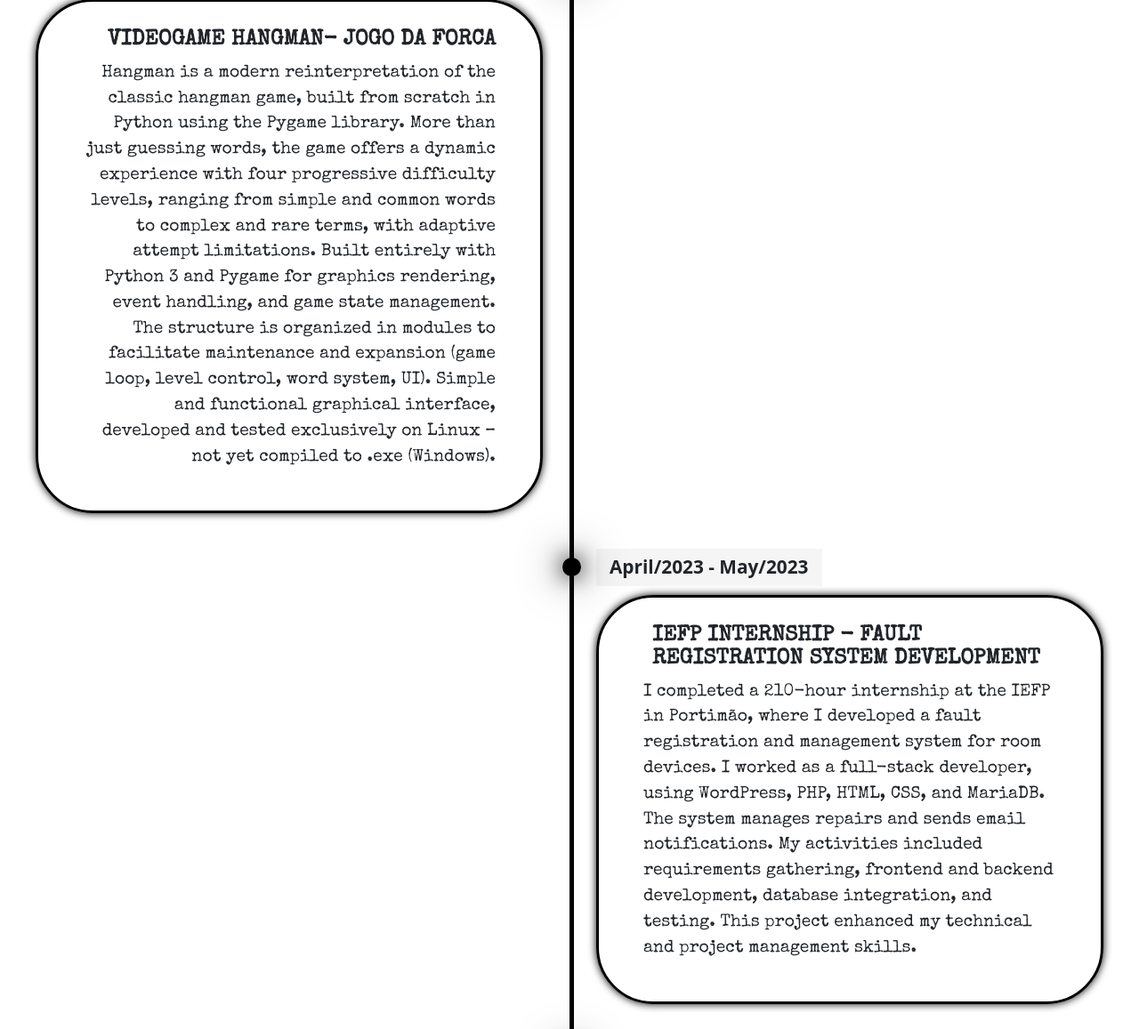
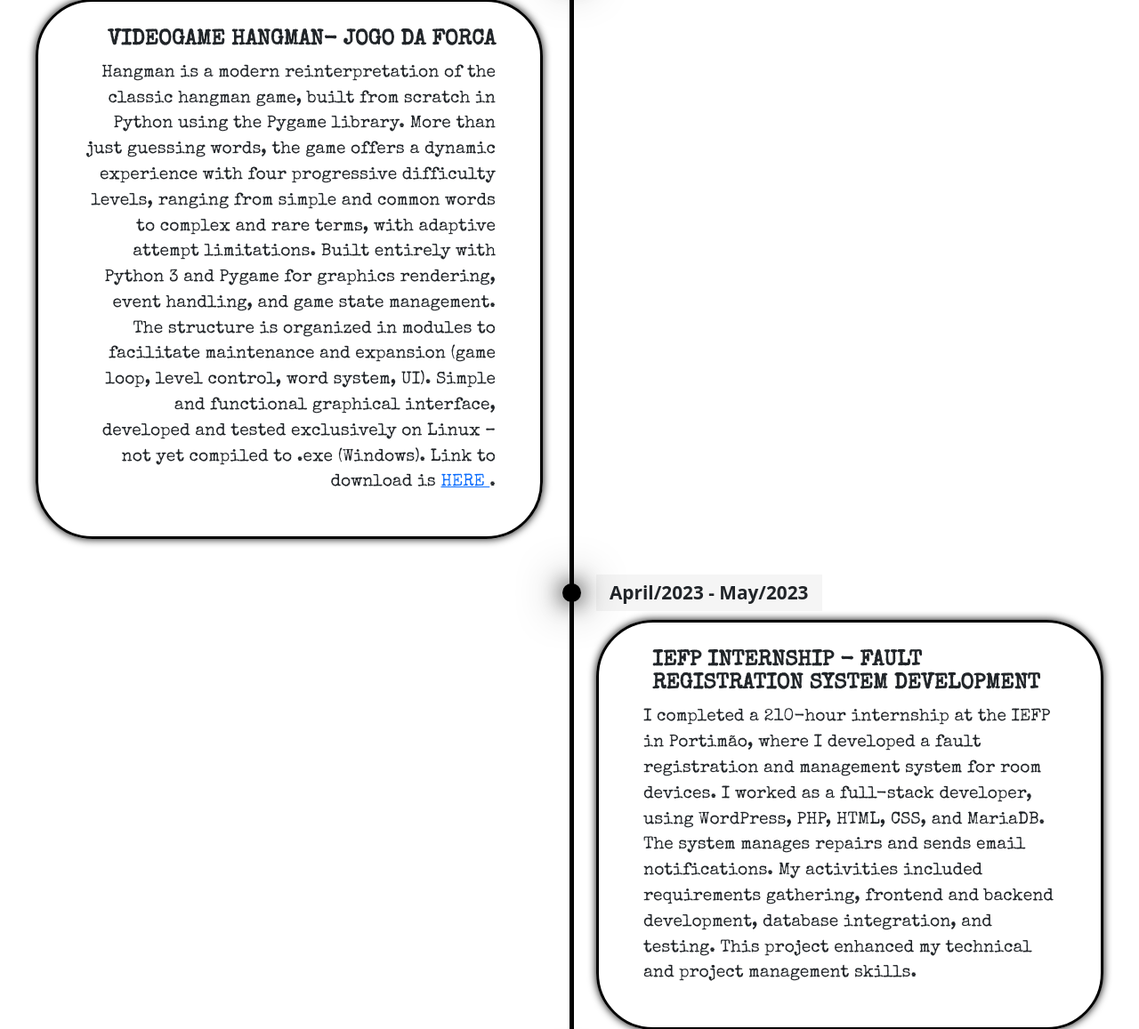
Before and after one commit to mrld-rodrigues/amiraldo_protifolio_flask, a Flask app: page /resume in a window 1280 px wide. Shown: the part 3233-4390 px from the top of the page at 89% size. Run offline with Flask 3, Linux system fonts and the light colour scheme; some libraries are stand-ins or nearby versions.

Commit message:
fix downloads links

```diff
--- a/app/templates/resume.html
+++ b/app/templates/resume.html
@@ -210,6 +210,12 @@
                             in modules to facilitate maintenance and expansion (game loop,
                             level control, word system, UI). Simple and functional graphical interface,
                             developed and tested exclusively on Linux – not yet compiled to .exe (Windows).
+
+                            Link to download is <a href="{{ url_for('main.download_file', filename='JogoDaForca') }}" class="link" target="_blank">
+                            <span id="downgame" class="link__text">
+                                HERE
+                            </span>
+                        </a>.
                         </p>
                     </div>
                 </div>
```
Also changed, not shown: 1 other file.
